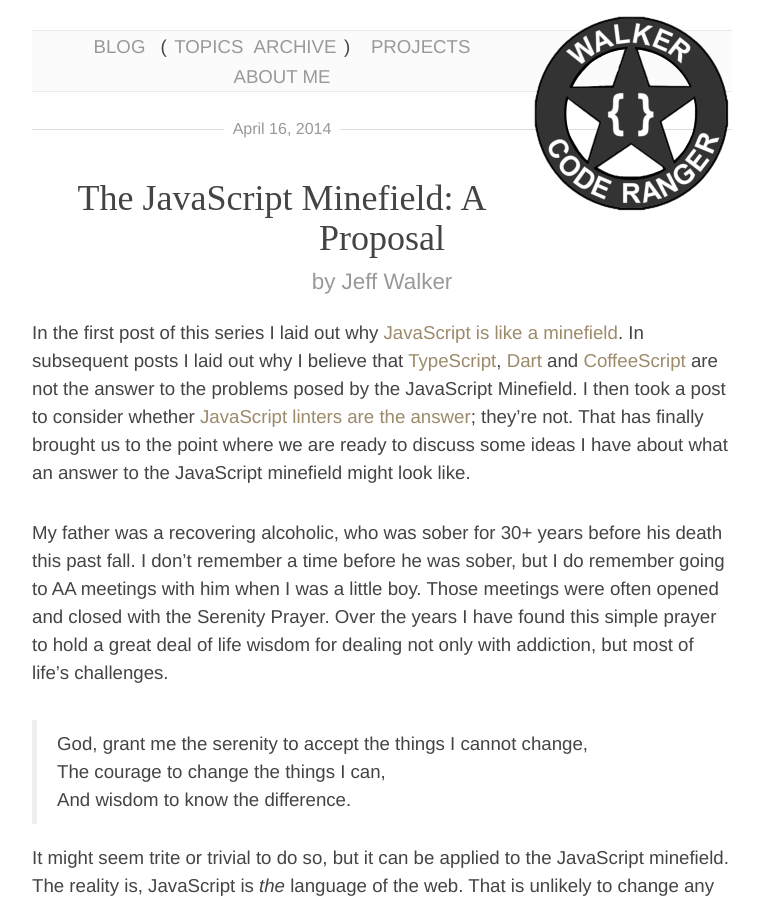
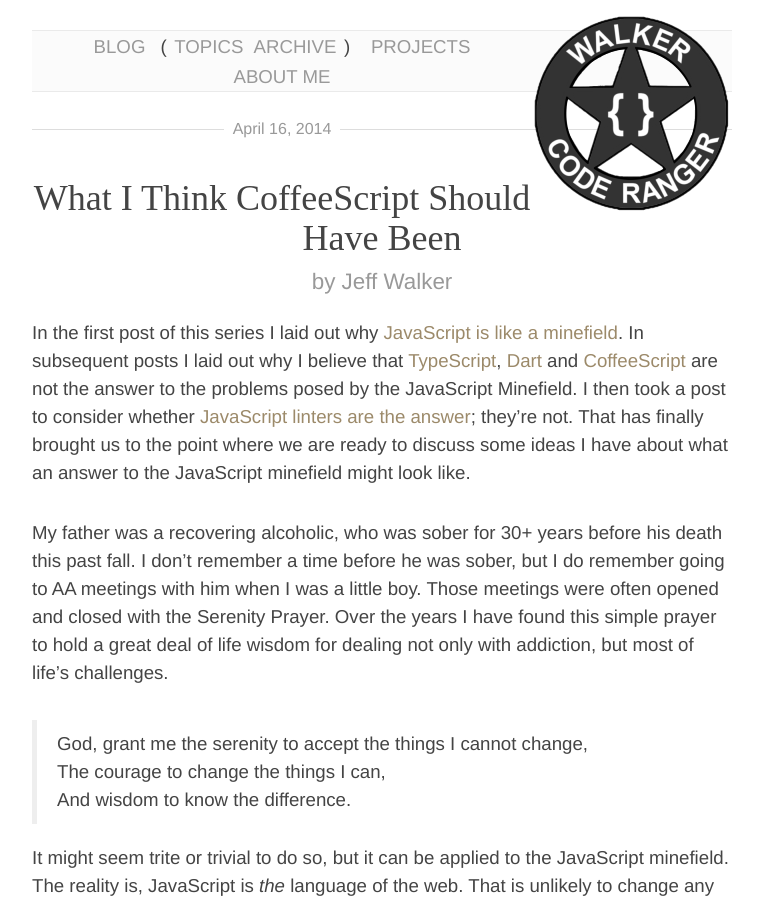
Before and after one commit to WalkerCodeRanger/WalkerCodeRanger.com, a Jekyll site: the page built from _posts/2014-04-16-what-coffeescript-should-have-been.md, in a window 1280 px wide and 900 px high. Shown: the whole window, without its empty margins (258-1021 px from the left). Built offline with Jekyll 4.4.1, drawn with Linux system fonts in a browser that asks for light colours; nearby versions of some CDN libraries; comment, search, counter and statistics services are not loaded.

Commit message:
rename final post

```diff
--- a/_config.yml
+++ b/_config.yml
@@ -10,3 +10,5 @@ title: "Walker Code Ranger Blog"
 author:
   name: Jeff Walker Code Ranger
   email: Jeff@WalkerCodeRanger.com
+gems:
+  - jekyll-redirect-from
--- a/_posts/2014-04-16-javascript-minefield-a-proposal.md
+++ b/_posts/2014-04-16-what-coffeescript-should-have-been.md
@@ -2,10 +2,11 @@
 layout: post
 tags: [JavaScript]
 author: "Jeff Walker"
-title: "The JavaScript Minefield: A Proposal"
+title: "What I Think CoffeeScript Should Have Been"
 series: javascript-minefield
 guid: 6af478db-fa08-4a47-9f4d-5786a5fa9b3b
 final: true
+redirect_from: "/blog/2014/04/javascript-minefield-a-proposal/"
 ---
 In the first post of this series I laid out why [JavaScript is like a minefield](http://www.walkercoderanger.com/blog/2014/02/javascript-minefield/).  In subsequent posts I laid out why I believe that [TypeScript](http://www.walkercoderanger.com/blog/2014/02/typescript-isnt-the-answer/), [Dart](http://www.walkercoderanger.com/blog/2014/03/dart-isnt-the-answer/) and [CoffeeScript](http://www.walkercoderanger.com/blog/2014/03/coffeescript-isnt-the-answer/) are not the answer to the problems posed by the JavaScript Minefield.  I then took a post to consider whether [JavaScript linters are the answer](http://www.walkercoderanger.com/blog/2014/03/coffeescript-isnt-the-answer/); they're not.  That has finally brought us to the point where we are ready to discuss some ideas I have about what an answer to the JavaScript minefield might look like.
 
```
